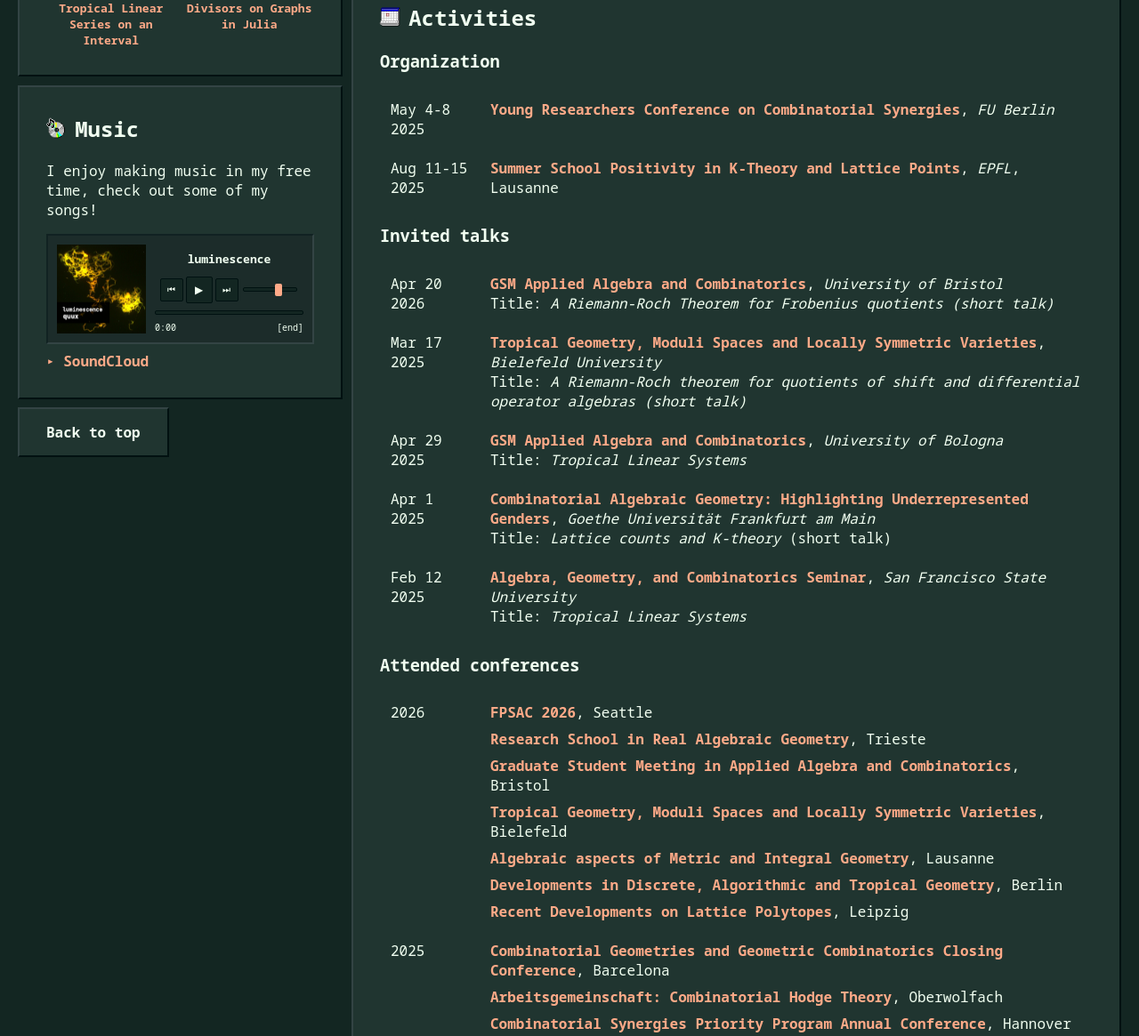
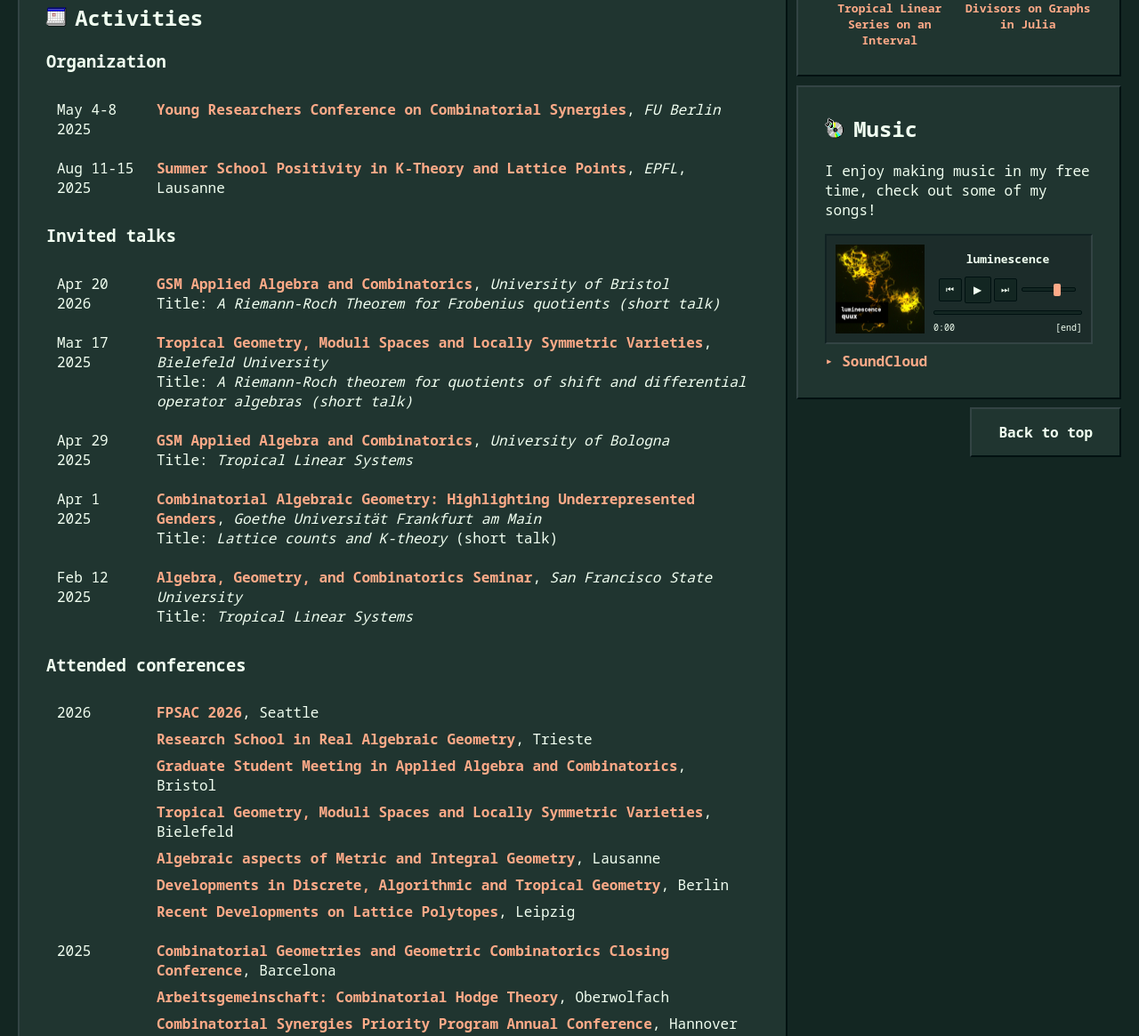
Before and after one commit to MattDupraz/mattdupraz.github.io, an Eleventy site: page src/index.md in a window 1280 px wide. Shown: the part 803-1968 px from the top of the page at 89% size. Built offline with nearby package versions, Linux system fonts and the light colour scheme; Eleventy itself is replaced by a stand-in of ours; files that its build step writes are made by us from their sources; what @vscode/markdown-it-katex would draw is missing.

Commit message:
Swap homepage columns and right-align back-to-top
Move the content column to the left and the sidebar with the portrait
to the right, by reordering them in the source rather than reversing
the flex direction, so DOM order matches visual order. Rename the
left-column/right-column ids to sidebar/content accordingly, flip the
content gutter to the right, and right-align the back-to-top button.

Co-Authored-By: Claude Opus 5 <noreply@anthropic.com>

```diff
--- a/src/_includes/main.html
+++ b/src/_includes/main.html
@@ -13,7 +13,11 @@
     </head>
 
     <body>
-        <aside id="left-column">
+        <main id="content">
+            {{ content }}
+        </main>
+
+        <aside id="sidebar">
             <article id="personal-info">
                 <div class="deindent">
                     <a href="assets/images/portrait.jpg"
@@ -79,9 +83,5 @@
                 </div>
             </div>
         </aside>
-
-        <main id="right-column">
-            {{ content }}
-        </main>
     </body>
 </html>
--- a/src/assets/style.css
+++ b/src/assets/style.css
@@ -99,21 +99,21 @@ td {
     font-style:italic;
 }
 
-#left-column {
+#sidebar {
     display: flex;
     flex-direction: column;
     width: 365px;
 }
 
-#right-column {
+#content {
     flex: 1;
     display: flex;
     flex-direction: column;
     padding-bottom: 10px;
 }
 
-#right-column article {
-	margin-left: 10px;
+#content article {
+	margin-right: 10px;
 }
 
 article {
@@ -144,6 +144,7 @@ article {
 
 .fill {
     display: flex;
+    justify-content: flex-end;
     height: 100%;
     width: 100%;
 }
```
